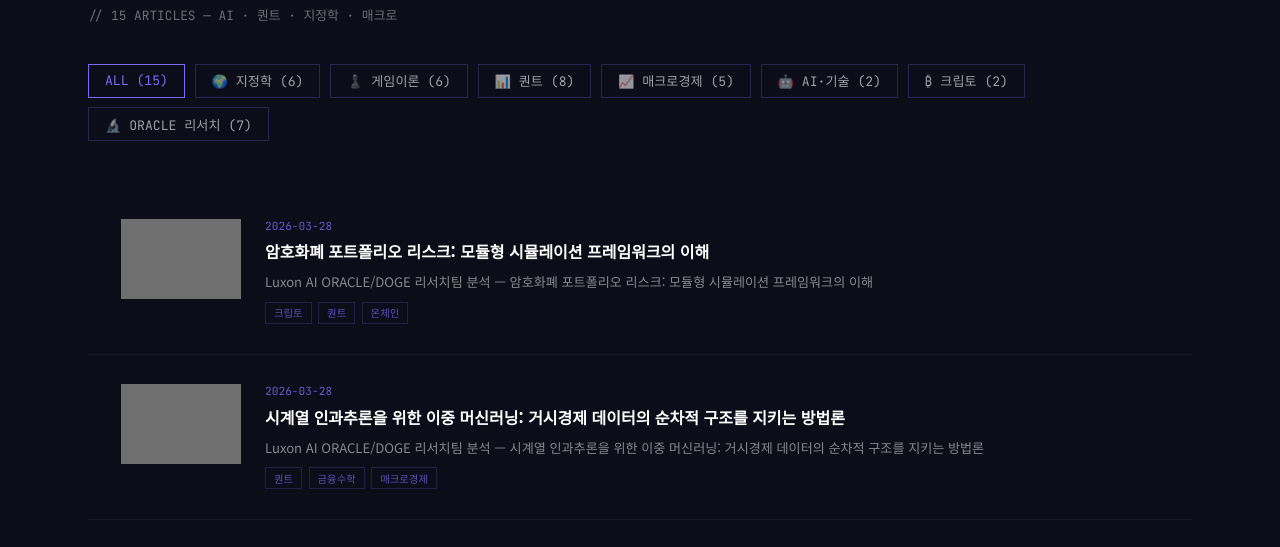
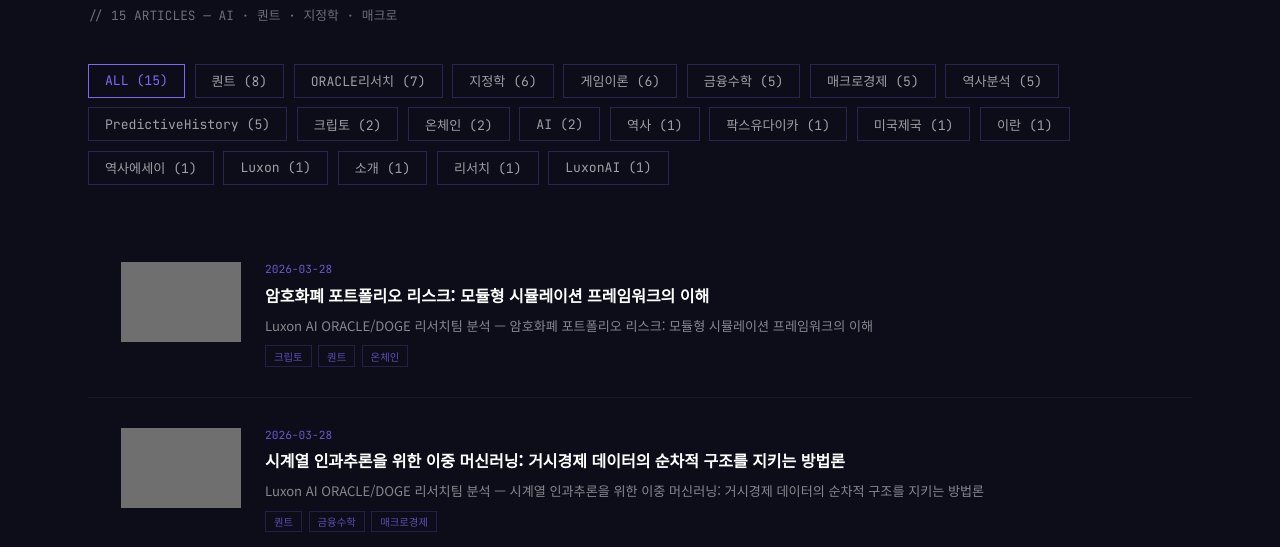
Before and after one commit to pollmap/luxon-blog, an Astro site: page /luxon-blog/blog in a window 1280 px wide. Shown: the part 189-736 px from the top of the page. Built offline with nearby package versions, Linux system fonts and the light colour scheme; Astro itself is replaced by a stand-in of ours; grey boxes are pictures that could not be loaded.

Commit message:
fix: 카테고리 태그 자동 집계 (하드코딩 완전 제거)

```diff
--- a/src/pages/blog/index.astro
+++ b/src/pages/blog/index.astro
@@ -3,16 +3,12 @@ import { getCollection } from 'astro:content';
 const allPosts = (await getCollection('blog')).sort((a, b) => b.data.date.valueOf() - a.data.date.valueOf());
 const base = import.meta.env.BASE_URL.replace(/\/$/, '');
 
-// 카테고리 목록
-const CATEGORIES = [
-  { tag: '지정학', label: '지정학', emoji: '🌍' },
-  { tag: '게임이론', label: '게임이론', emoji: '♟️' },
-  { tag: '퀀트', label: '퀀트', emoji: '📊' },
-  { tag: '매크로경제', label: '매크로경제', emoji: '📈' },
-  { tag: 'AI', label: 'AI·기술', emoji: '🤖' },
-  { tag: '크립토', label: '크립토', emoji: '₿' },
-  { tag: 'ORACLE리서치', label: 'ORACLE 리서치', emoji: '🔬' },
-];
+// 태그 자동 집계 (하드코딩 없음)
+const tagCounts = allPosts.flatMap(p => p.data.tags || []).reduce((acc, tag) => {
+  acc[tag] = (acc[tag] || 0) + 1;
+  return acc;
+}, {} as Record<string, number>);
+const sortedTags = Object.entries(tagCounts).sort((a, b) => b[1] - a[1]);
 
 const selectedTag = Astro.url.searchParams.get('tag') || '';
 const posts = selectedTag
@@ -69,15 +65,11 @@ const posts = selectedTag
 
     <div class="cats">
       <a href={`${base}/blog`} class={`cat cat-all ${!selectedTag ? 'active' : ''}`}>ALL ({allPosts.length})</a>
-      {CATEGORIES.map(c => {
-        const count = allPosts.filter(p => (p.data.tags || []).includes(c.tag)).length;
-        if (count === 0) return null;
-        return (
-          <a href={`${base}/blog?tag=${c.tag}`} class={`cat ${selectedTag === c.tag ? 'active' : ''}`}>
-            {c.emoji} {c.label} ({count})
-          </a>
-        );
-      })}
+      {sortedTags.map(([tag, count]) => (
+        <a href={`${base}/blog?tag=${tag}`} class={`cat ${selectedTag === tag ? 'active' : ''}`}>
+          {tag} ({count})
+        </a>
+      ))}
     </div>
 
     {posts.length === 0 ? (
```
